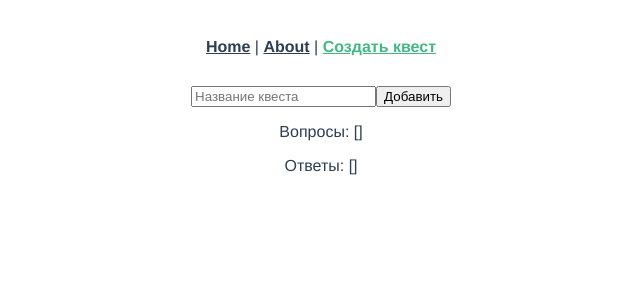
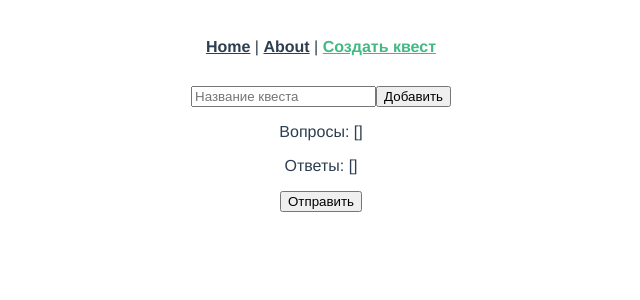
Before and after one commit to timur612/quedu, a Vue app: page /create-quest in a window 1280 px wide. Shown: the top 300 px of the page, without its empty margins (319-959 px from the left). Built offline with nearby package versions, Linux system fonts and the light colour scheme.

Commit message:
add axios

```diff
--- a/package.json
+++ b/package.json
@@ -7,7 +7,9 @@
     "build": "vue-cli-service build"
   },
   "dependencies": {
+    "axios": "^0.19.2",
     "vue": "^2.6.11",
+    "vue-axios": "^2.1.5",
     "vue-router": "^3.2.0",
     "vuex": "^3.4.0"
   },
--- a/src/main.js
+++ b/src/main.js
@@ -2,6 +2,10 @@ import Vue from 'vue'
 import App from './App.vue'
 import router from './router'
 import store from './store'
+import axios from 'axios'
+import VueAxios from 'vue-axios'
+
+Vue.use(VueAxios, axios)
 
 Vue.config.productionTip = false
 
--- a/src/views/CreateQuest.vue
+++ b/src/views/CreateQuest.vue
@@ -7,10 +7,10 @@
         </div>
         <div class="createQuestion" v-if="questName!=''">
             <ul>
-                <li v-for="(input, index) in inputsQuestion">
-                    <input type="text" class="inpQuestion" v-model="input.questionValue" placeholder="Вопрос"> </br>
+                <li v-for="(input, index) in inputsQuestion" :key="index">
+                    <input type="text" class="inpQuestion" v-model="input.questionValue" placeholder="Вопрос"> <br>
                     <!-- <p> {{input.questionValue}} </p> -->
-                    <input type="text" class="inpQuestion" v-model="input.answer" placeholder="Ответ"> </br>
+                    <input type="text" class="inpQuestion" v-model="input.answer" placeholder="Ответ"> <br>
                     <!-- <p> {{input.answer}} </p> -->
                     <button @click="deleteRow(index)">Удалить</button>
                 </li>
@@ -20,10 +20,15 @@
         </div>
         <p> Вопросы: {{quesions}} </p>
         <p> Ответы: {{answers}} </p>
+
+        <button @click="sendIdentity">Отправить</button>
     </div>
 </template>
 
 <script>
+import axios from 'axios'
+import VueAxios from 'vue-axios'
+
 export default {
     data(){
         return{
@@ -47,14 +52,23 @@ export default {
             this.inputsQuestion.splice(index,1)
             this.quesions.splice(index)
             this.answers.splice(index)
-
         },
         addQuestions(){
            for(let i=0;i<this.inputsQuestion.length;i++){
                 this.quesions.push(this.inputsQuestion[i].questionValue)
                 this.answers.push(this.inputsQuestion[i].answer)
             }
-        }
+        },
+        sendIdentity: async function() {
+            const str = JSON.stringify(this.quesions);
+                axios.post('/a.php',str)
+                    .then(function(response) {
+                        console.log(response.data);
+                    })
+                    .catch(function (error) {
+                        console.log(error);
+                    });
+        },
     }
 }
 </script>
```
Also changed, not shown: src/App.vue (line endings or trailing spaces), 1 other file (tests, documents, lock files or other folders).
